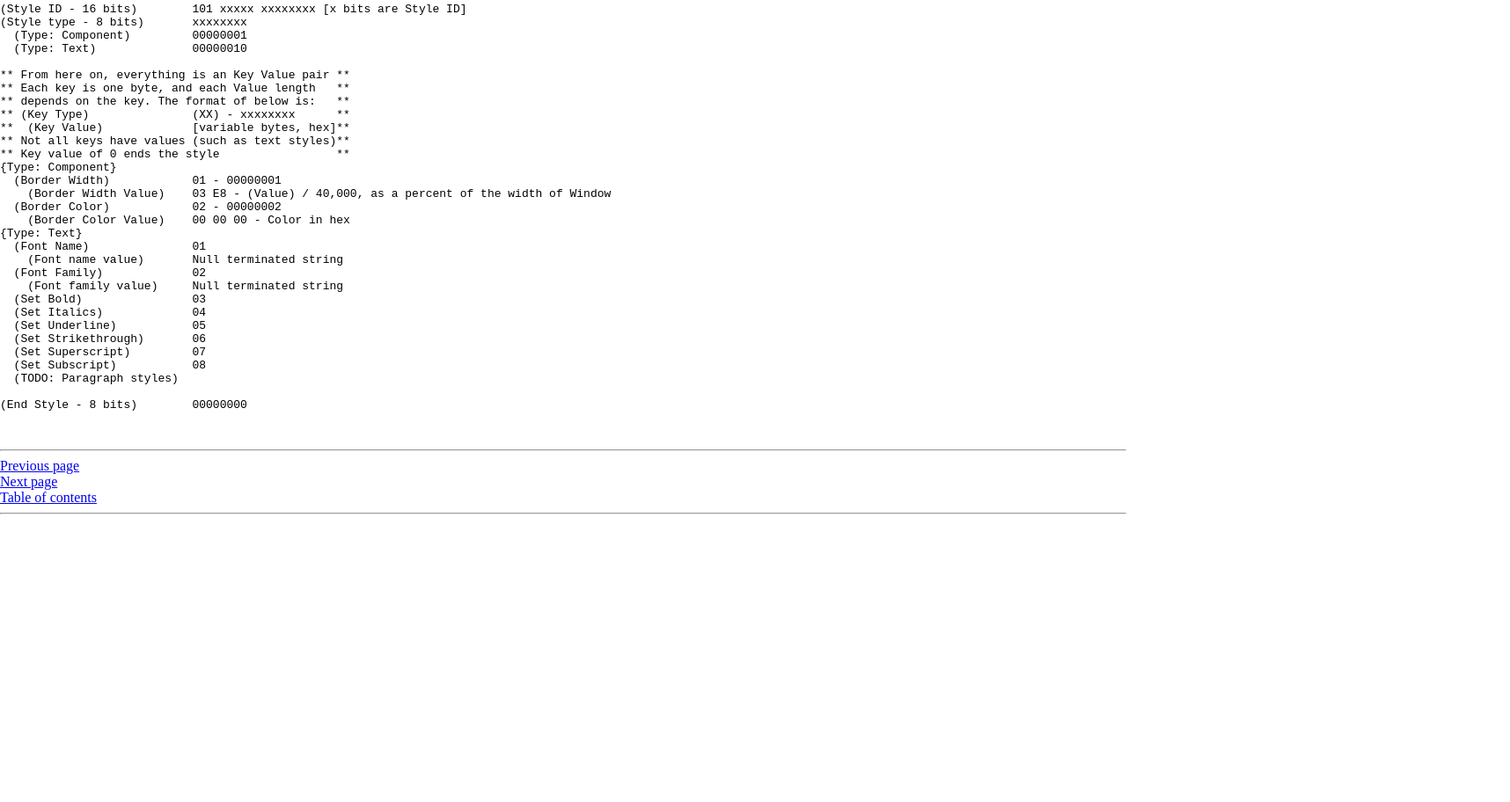
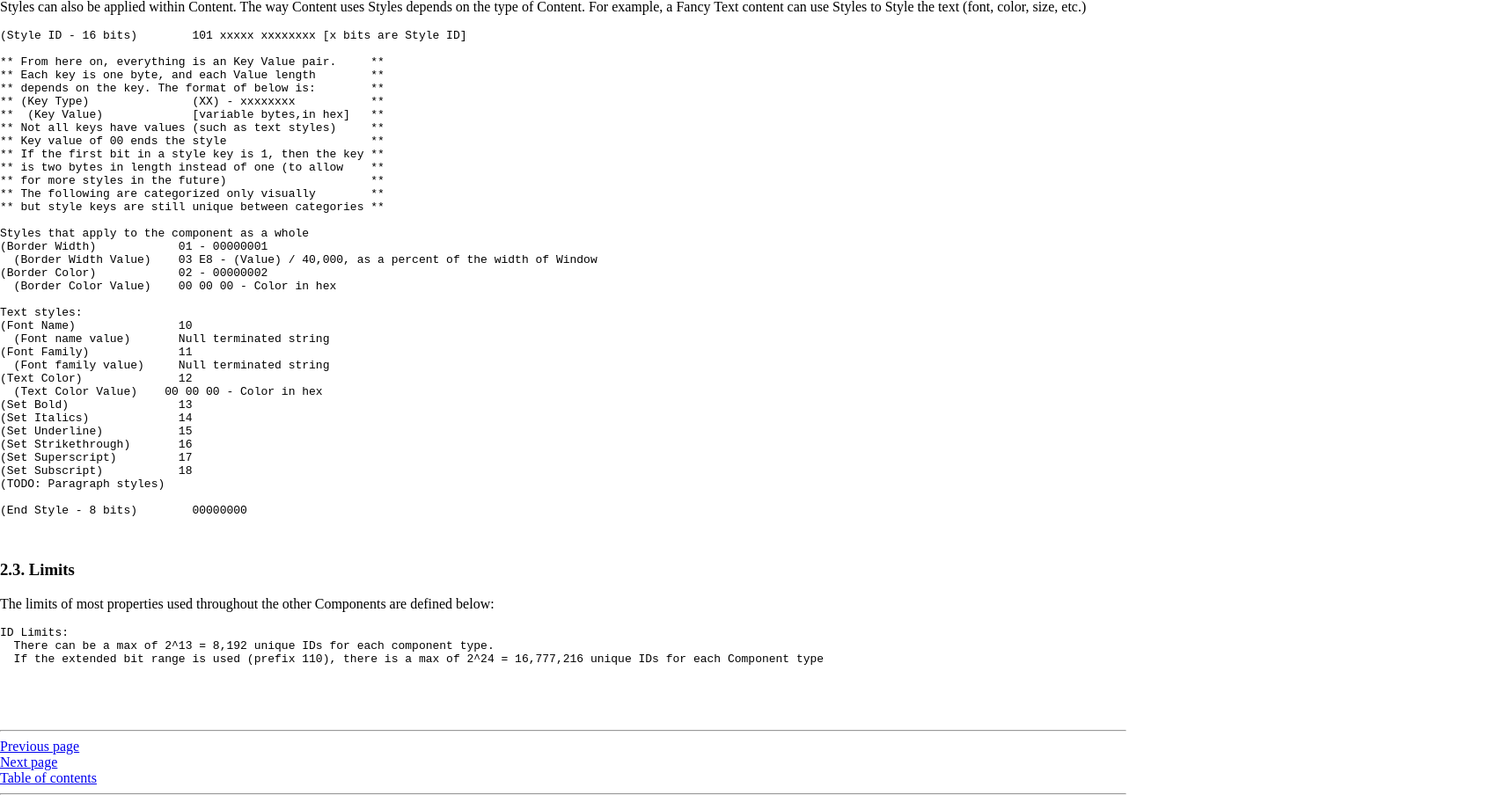
Before and after one commit to satvikb/InteractiveContentFileFormat, a plain HTML site: page Website/structure.html in a window 1280 px wide. Shown: the part 1457-2369 px from the top of the page at 88% size, 1716 px wide, since content can reach past the window. Before the commit the page ends 2050 px from the top, so only its background shows below. Drawn offline with Linux system fonts and the light colour scheme.

Commit message:
remove styleType separation

```diff
--- a/Website/structure.html
+++ b/Website/structure.html
@@ -19,7 +19,7 @@
     <h4>2.2.1. Layouts</h4>
     <p>Layouts define the positions of elements</p>
     <pre>
-  (Layout ID - 16 bits)     111 xxxxx xxxxxxxx [x bits are the Layout ID]
+  (Layout ID - 16 bits)     011 xxxxx xxxxxxxx [x bits are the Layout ID]
   (Number of elements)      xxxxxxxx
   {Element N}
     (Position X)            XX XX [2 bytes, int from 0-40,000]
@@ -55,7 +55,9 @@
     (Display Mode Byte)     000VWXYZ
       V bit: Show this container as a tooltip. The display of the tooltip is left to the reader.
       W bit: Allow showing a back button to return to the container before the Link was pressed.
-      XYZ bits: Defines how many sublevels of Containers that should be shown from the linked Container. The highest level Container that is chosen is what is displayed (since it will always contain the linked Container)
+      XYZ bits: Defines how many sublevels of Containers that should be shown from the linked Container.
+      The highest level Container that is chosen is what is displayed (since it will always
+      contain the linked Container)
         000: Show only the linked Container, even if the Container is inside a subcontainer
         001: Show the linked Container and the parent Container.
         010: The linked Container, with its parent and grandparent Container.
@@ -79,36 +81,52 @@
     to Style the text (font, color, size, etc.)</p>
     <pre>
 (Style ID - 16 bits)        101 xxxxx xxxxxxxx [x bits are Style ID]
-(Style type - 8 bits)       xxxxxxxx
-  (Type: Component)         00000001
-  (Type: Text)              00000010
 
-** From here on, everything is an Key Value pair **
-** Each key is one byte, and each Value length   **
-** depends on the key. The format of below is:   **
-** (Key Type)               (XX) - xxxxxxxx      **
-**  (Key Value)             [variable bytes, hex]**
-** Not all keys have values (such as text styles)**
-** Key value of 0 ends the style                 **
-{Type: Component}
+** From here on, everything is an Key Value pair.     **
+** Each key is one byte, and each Value length        **
+** depends on the key. The format of below is:        **
+** (Key Type)               (XX) - xxxxxxxx           **
+**  (Key Value)             [variable bytes,in hex]   **
+** Not all keys have values (such as text styles)     **
+** Key value of 00 ends the style                     **
+** If the first bit in a style key is 1, then the key **
+** is two bytes in length instead of one (to allow    **
+** for more styles in the future)                     **
+** The following are categorized only visually        **
+** but style keys are still unique between categories **
+
+Styles that apply to the component as a whole
 (Border Width)            01 - 00000001
   (Border Width Value)    03 E8 - (Value) / 40,000, as a percent of the width of Window
 (Border Color)            02 - 00000002
   (Border Color Value)    00 00 00 - Color in hex
-{Type: Text}
-  (Font Name)               01
+
+Text styles:
+(Font Name)               10
   (Font name value)       Null terminated string
-  (Font Family)             02
+(Font Family)             11
   (Font family value)     Null terminated string
-  (Set Bold)                03
-  (Set Italics)             04
-  (Set Underline)           05
-  (Set Strikethrough)       06
-  (Set Superscript)         07
-  (Set Subscript)           08
+(Text Color)              12
+  (Text Color Value)    00 00 00 - Color in hex
+(Set Bold)                13
+(Set Italics)             14
+(Set Underline)           15
+(Set Strikethrough)       16
+(Set Superscript)         17
+(Set Subscript)           18
 (TODO: Paragraph styles)
 
 (End Style - 8 bits)        00000000
+
+    </pre>
+    <h3>2.3. Limits</h3>
+    <p>The limits of most properties used throughout the other Components are defined below:</p>
+    <pre>
+ID Limits:
+  There can be a max of 2^13 = 8,192 unique IDs for each component type.
+  If the extended bit range is used (prefix 110), there is a max of 2^24 = 16,777,216 unique IDs for each Component type
+
+
 
     </pre>
     <hr>
```
Also changed, not shown: 2 other files. Lines whose indentation alone changed are shown as unchanged.
